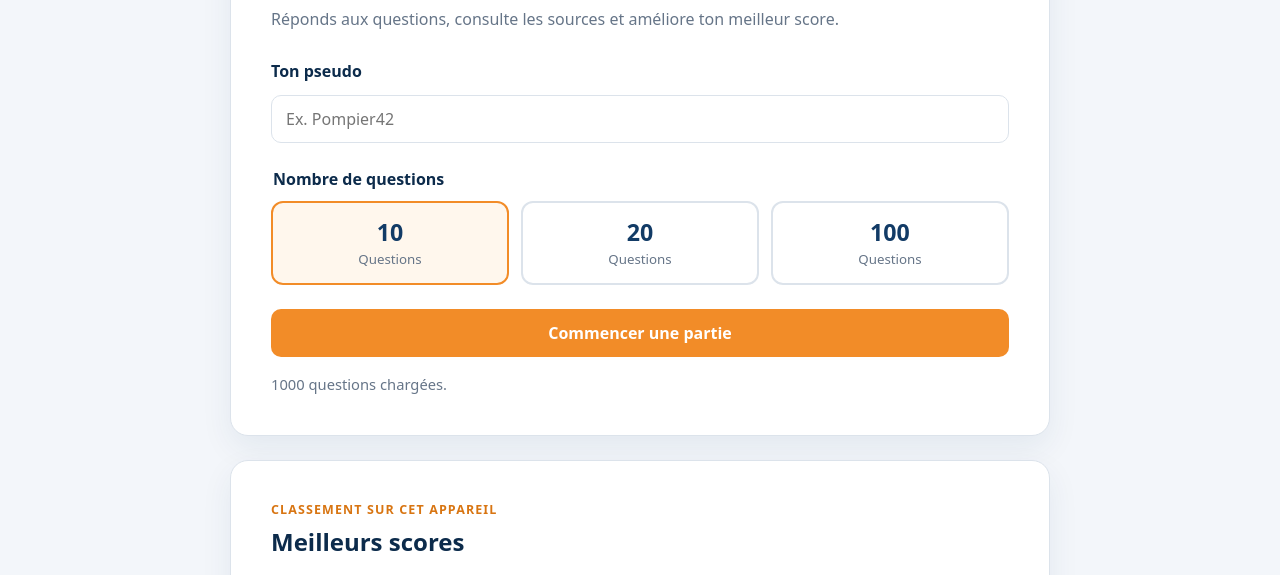
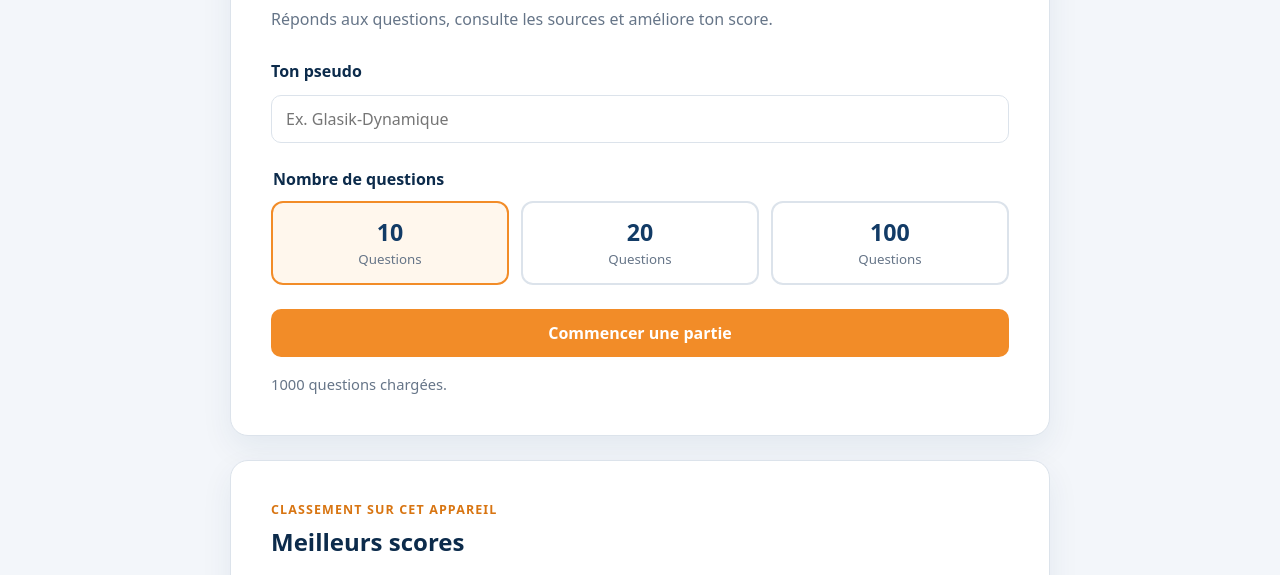
Before and after one commit to magellan66/quiz-pse-2027, a plain HTML site: page index.html in a window 1280 px wide. Shown: the part 225-800 px from the top of the page. Drawn offline with Linux system fonts and the light colour scheme.

Commit message:
Add files via upload

```diff
--- a/index.html
+++ b/index.html
@@ -22,7 +22,7 @@
       <p class="eyebrow">Entraîne-toi à ton rythme</p>
       <h1>Teste tes connaissances</h1>
       <p class="intro">
-        Réponds aux questions, consulte les sources et améliore ton meilleur score.
+        Réponds aux questions, consulte les sources et améliore ton score.
       </p>
 
       <form id="start-form">
@@ -33,7 +33,7 @@
           type="text"
           maxlength="20"
           autocomplete="nickname"
-          placeholder="Ex. Pompier42"
+          placeholder="Ex. Glasik-Dynamique"
           required
         >
 
```
